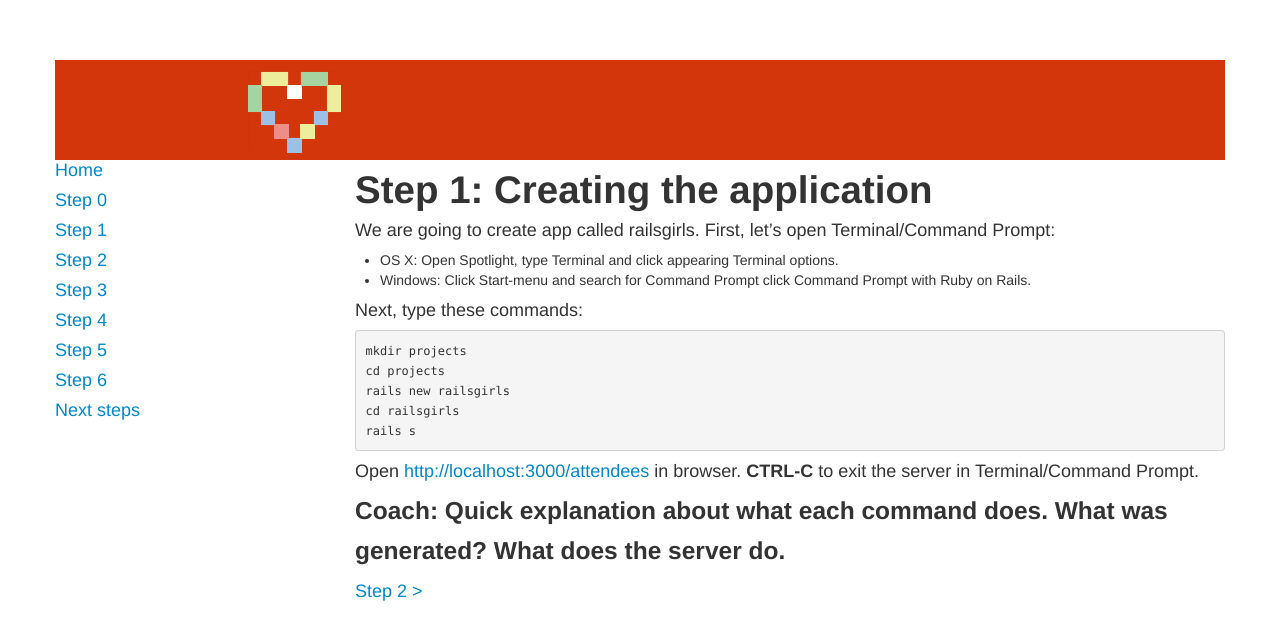
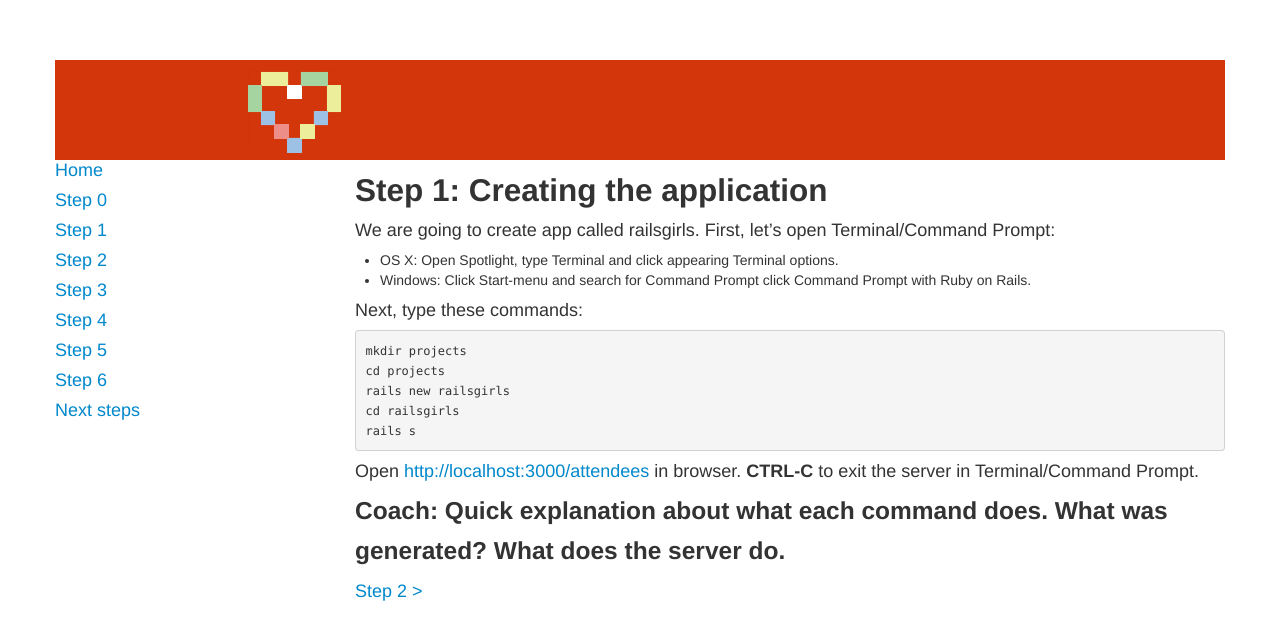
Before and after one commit to codecurious-bln/basic-curriculum, a Jekyll site: the page built from step1/index.md, in a window 1280 px wide. Shown: the top 640 px of the page. Built offline with Jekyll 4.4.1, drawn with Linux system fonts in a browser that asks for light colours.

```diff
--- a/step1/index.md
+++ b/step1/index.md
@@ -3,7 +3,7 @@ title: Step 1
 layout: default
 ---
 
-# Step 1: Creating the application
+## Step 1: Creating the application
 We are going to create app called railsgirls.
 First, let’s open Terminal/Command Prompt:
 * OS X: Open Spotlight, type Terminal and click appearing Terminal options.
```
